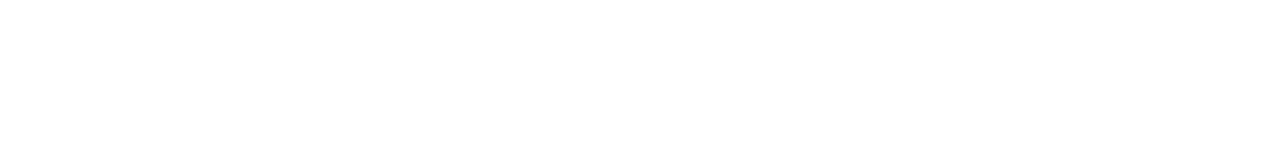
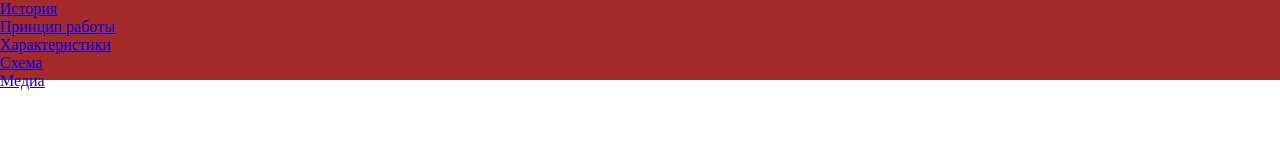
Before and after one commit to Lada-rgb/alarm_project, a plain HTML site: page index.html in a window 1280 px wide. Drawn offline with Linux system fonts and the light colour scheme.

Commit message:
making header

```diff
--- a/css/style.css
+++ b/css/style.css
@@ -9,3 +9,8 @@
     height: 100%;
     width: 100%;
 }
+
+.header {
+    height: 10%;
+    background-color: brown;
+}
--- a/index.html
+++ b/index.html
@@ -4,8 +4,22 @@
     <meta charset="UTF-8">
     <meta name="viewport" content="width=device-width, initial-scale=1.0">
     <title>alarm-project</title>
+    <link rel="stylesheet" href="css/style.css">
 </head>
 <body>
+    <header class="header">
+        <nav class="header_nav">
+            <ul>
+                <li><a href="#">История</a></li>
+                <li><a href="#">Принцип работы</a></li>
+                <li><a href="#">Характеристики</a></li>
+                <li><a href="#">Схема</a></li>
+                <li><a href="#">Медиа</a></li>
+            </ul>
 
+        </nav>
+    </header>
+    <main class="main"></main>
+    <footer class="footer"></footer>
 </body>
 </html>
```
